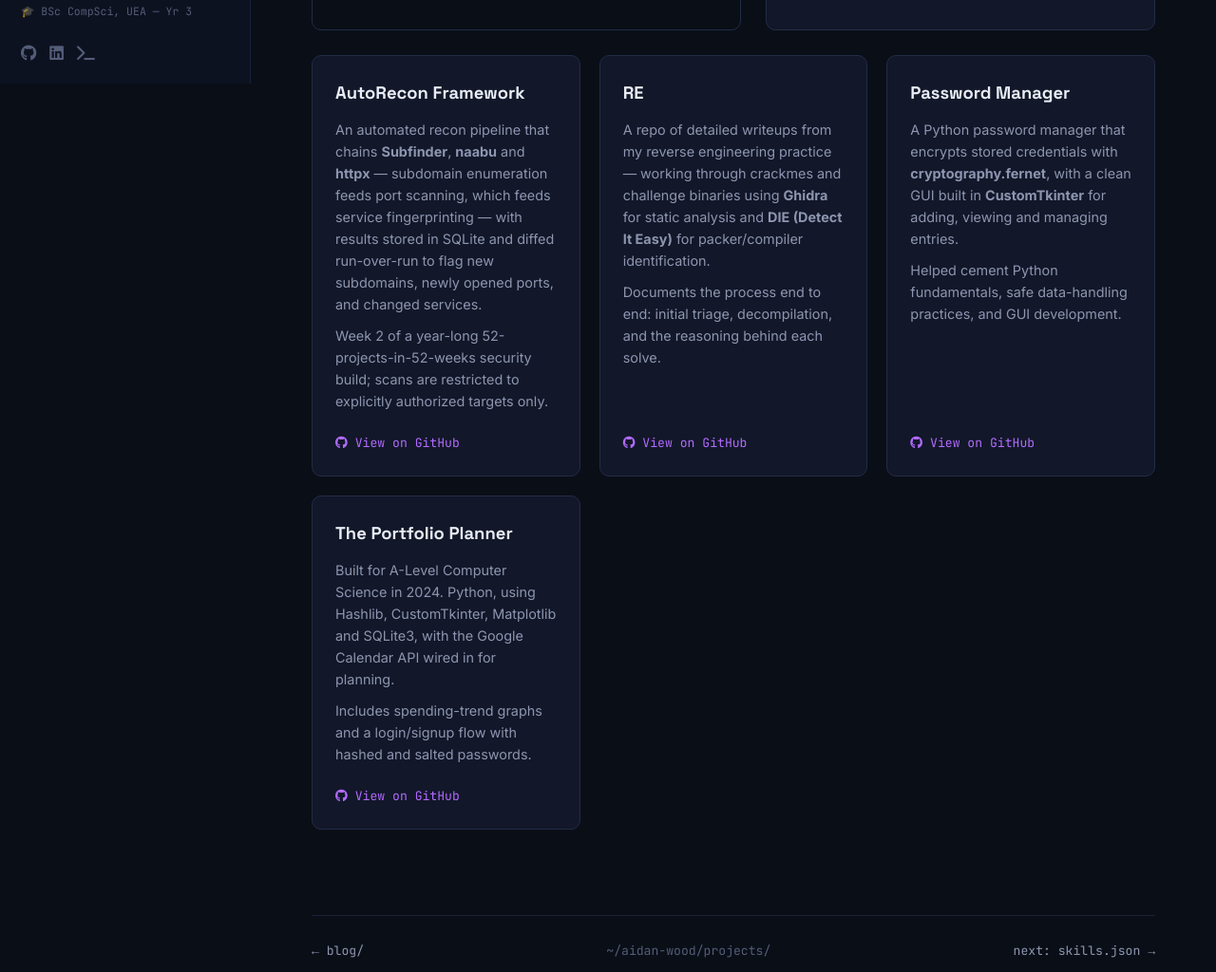
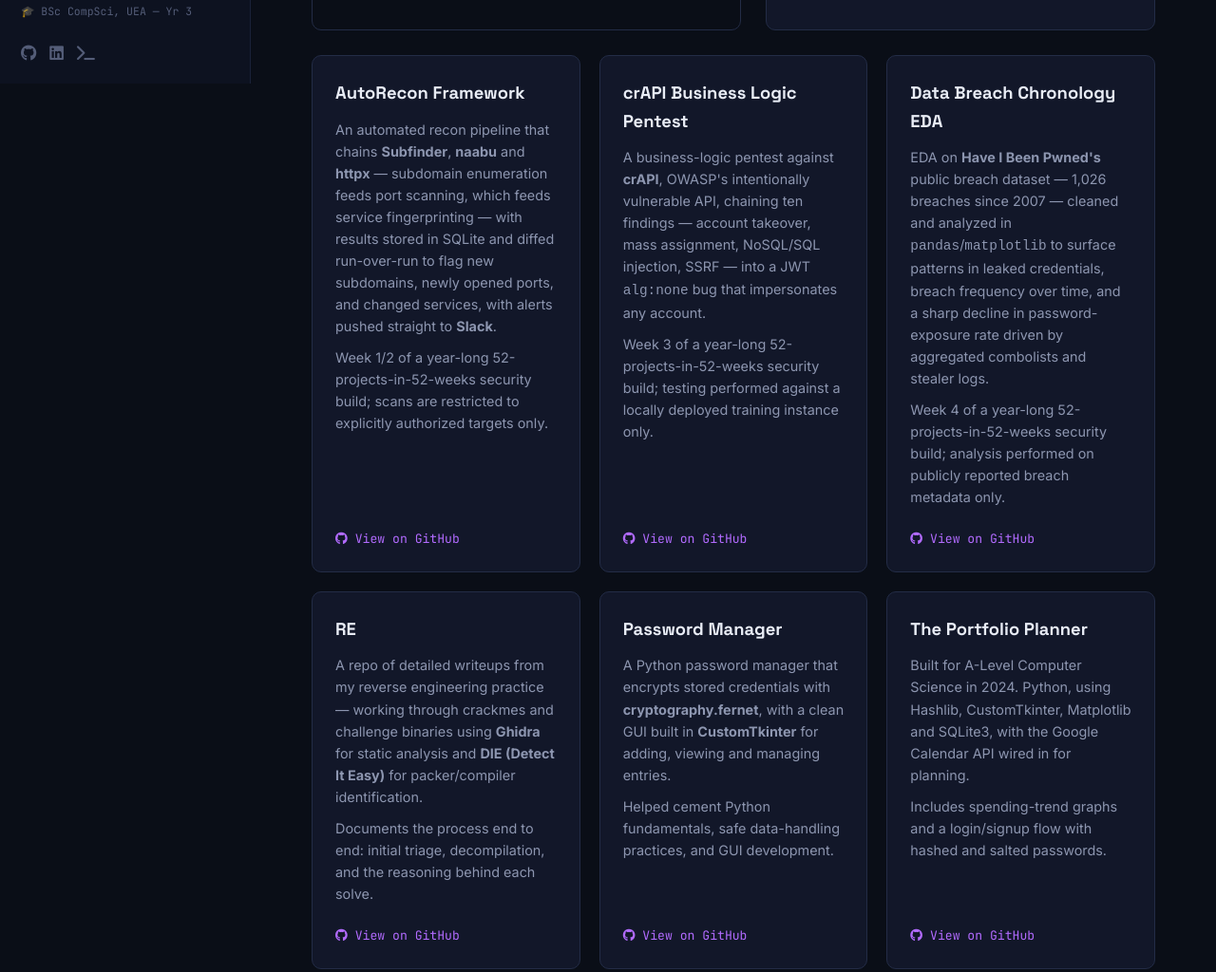
Before and after one commit to Sylvxnus/Sylvxnus.github.io, a plain HTML site: page projects.html in a window 1280 px wide. Shown: the part 712-1736 px from the top of the page at 95% size. Drawn offline with Linux system fonts and the light colour scheme; grey boxes are pictures that could not be loaded.

Commit message:
New project update for portfolio website

```diff
--- a/projects.html
+++ b/projects.html
@@ -80,9 +80,21 @@
       <div class="grid-3">
           <div class="card project-card">
             <h3>AutoRecon Framework</h3>
-            <p>An automated recon pipeline that chains <strong>Subfinder</strong>, <strong>naabu</strong> and <strong>httpx</strong> — subdomain enumeration feeds port scanning, which feeds service fingerprinting — with results stored in SQLite and diffed run-over-run to flag new subdomains, newly opened ports, and changed services.</p>
-            <p>Week 2 of a year-long 52-projects-in-52-weeks security build; scans are restricted to explicitly authorized targets only.</p>
+            <p>An automated recon pipeline that chains <strong>Subfinder</strong>, <strong>naabu</strong> and <strong>httpx</strong> — subdomain enumeration feeds port scanning, which feeds service fingerprinting — with results stored in SQLite and diffed run-over-run to flag new subdomains, newly opened ports, and changed services, with alerts pushed straight to <strong>Slack</strong>.</p>
+            <p>Week 1/2 of a year-long 52-projects-in-52-weeks security build; scans are restricted to explicitly authorized targets only.</p>
             <a class="gh-link" href="https://github.com/Sylvxnus/autorecon-framework" target="_blank" rel="noopener noreferrer"><i class="fab fa-github"></i> View on GitHub</a>
+          </div>
+          <div class="card project-card">
+            <h3>crAPI Business Logic Pentest</h3>
+            <p>A business-logic pentest against <strong>crAPI</strong>, OWASP's intentionally vulnerable API, chaining ten findings — account takeover, mass assignment, NoSQL/SQL injection, SSRF — into a JWT <code>alg:none</code> bug that impersonates any account.</p>
+            <p>Week 3 of a year-long 52-projects-in-52-weeks security build; testing performed against a locally deployed training instance only.</p>
+            <a class="gh-link" href="https://github.com/Sylvxnus/crAPI-" target="_blank" rel="noopener noreferrer"><i class="fab fa-github"></i> View on GitHub</a>
+          </div>
+          <div class="card project-card">
+            <h3>Data Breach Chronology EDA</h3>
+            <p>EDA on <strong>Have I Been Pwned's</strong> public breach dataset — 1,026 breaches since 2007 — cleaned and analyzed in <code>pandas</code>/<code>matplotlib</code> to surface patterns in leaked credentials, breach frequency over time, and a sharp decline in password-exposure rate driven by aggregated combolists and stealer logs.</p>
+            <p>Week 4 of a year-long 52-projects-in-52-weeks security build; analysis performed on publicly reported breach metadata only.</p>
+            <a class="gh-link" href="https://github.com/Sylvxnus/breach-eda" target="_blank" rel="noopener noreferrer"><i class="fab fa-github"></i> View on GitHub</a>
           </div>
           <div class="card project-card">
             <h3>RE</h3>
```
